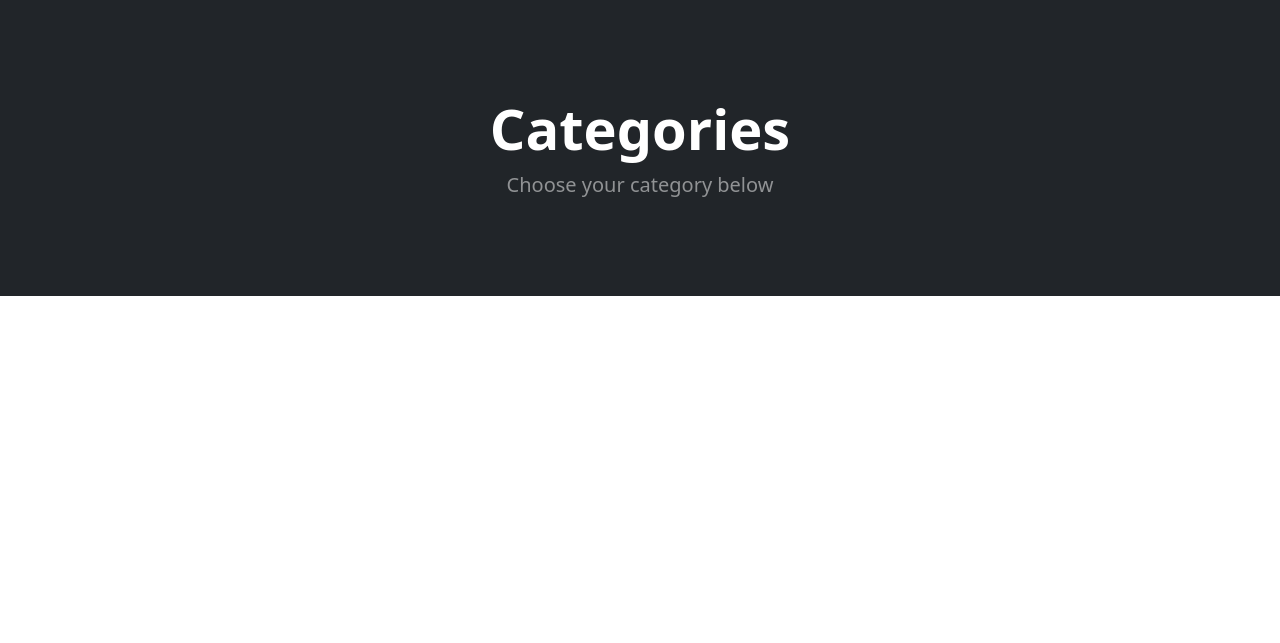
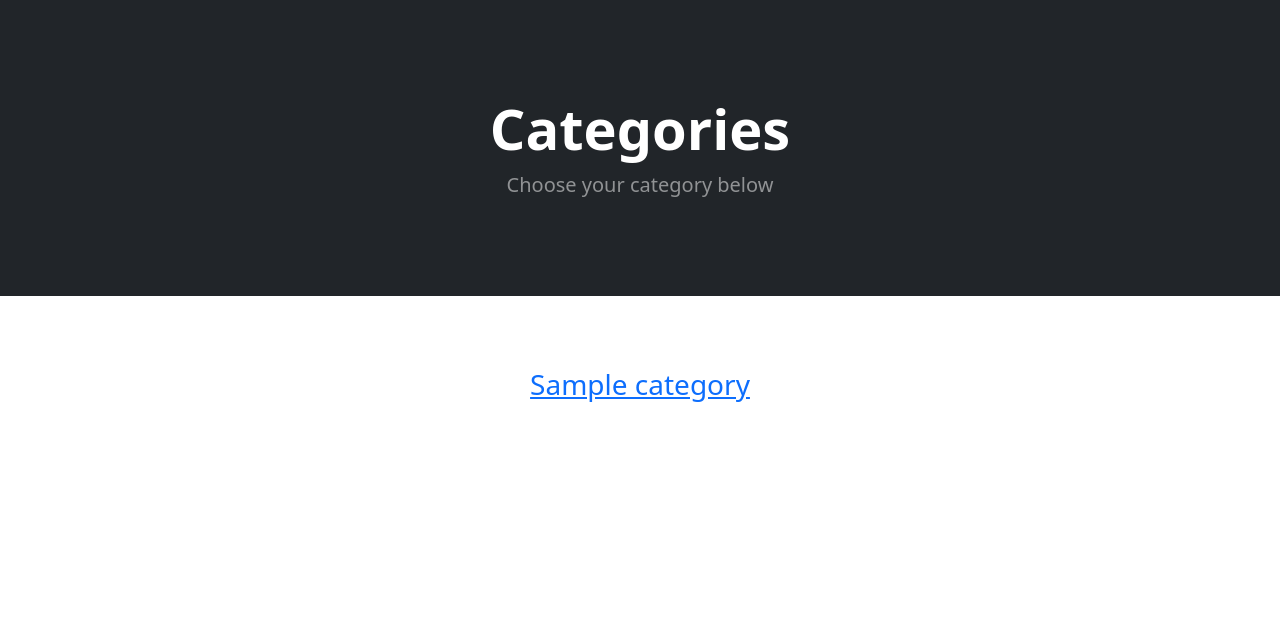
Before and after one commit to cesgomes/e_commerce, a Django app: page /category_summary/ in a window 1280 px wide. Shown: the part 131-774 px from the top of the page. Run offline with Django 5.2, Linux system fonts and the light colour scheme; tables that the repository leaves empty hold one stand-in row (values such as "Sample post"); one stand-in notice (Sample message) is shown; some libraries are stand-ins or nearby versions.

Commit message:
Ajustes e criação da pagina em si. A principio sem muita utilidade

```diff
--- a/store/templates/category_summary.html
+++ b/store/templates/category_summary.html
@@ -14,6 +14,11 @@
     <center>
       <div class="col-8">
         <br/><br/><br/>
+        {% for category in categories  %}
+        <h3>
+            <a href={% url 'category' category %}>{{category}} </a>
+        </h3>
+        {% endfor %}
         <br/><br/><br/><br/><br/><br/><br/><br/><br/><br/><br/><br/>
 
 
--- a/store/views.py
+++ b/store/views.py
@@ -82,4 +82,5 @@ def category(request, foo):
 
 
 def category_summary(request):
-    return render(request, 'category_summary.html', {})
+    categories = Category.objects.all()
+    return render(request, 'category_summary.html', {"categories": categories})
```
